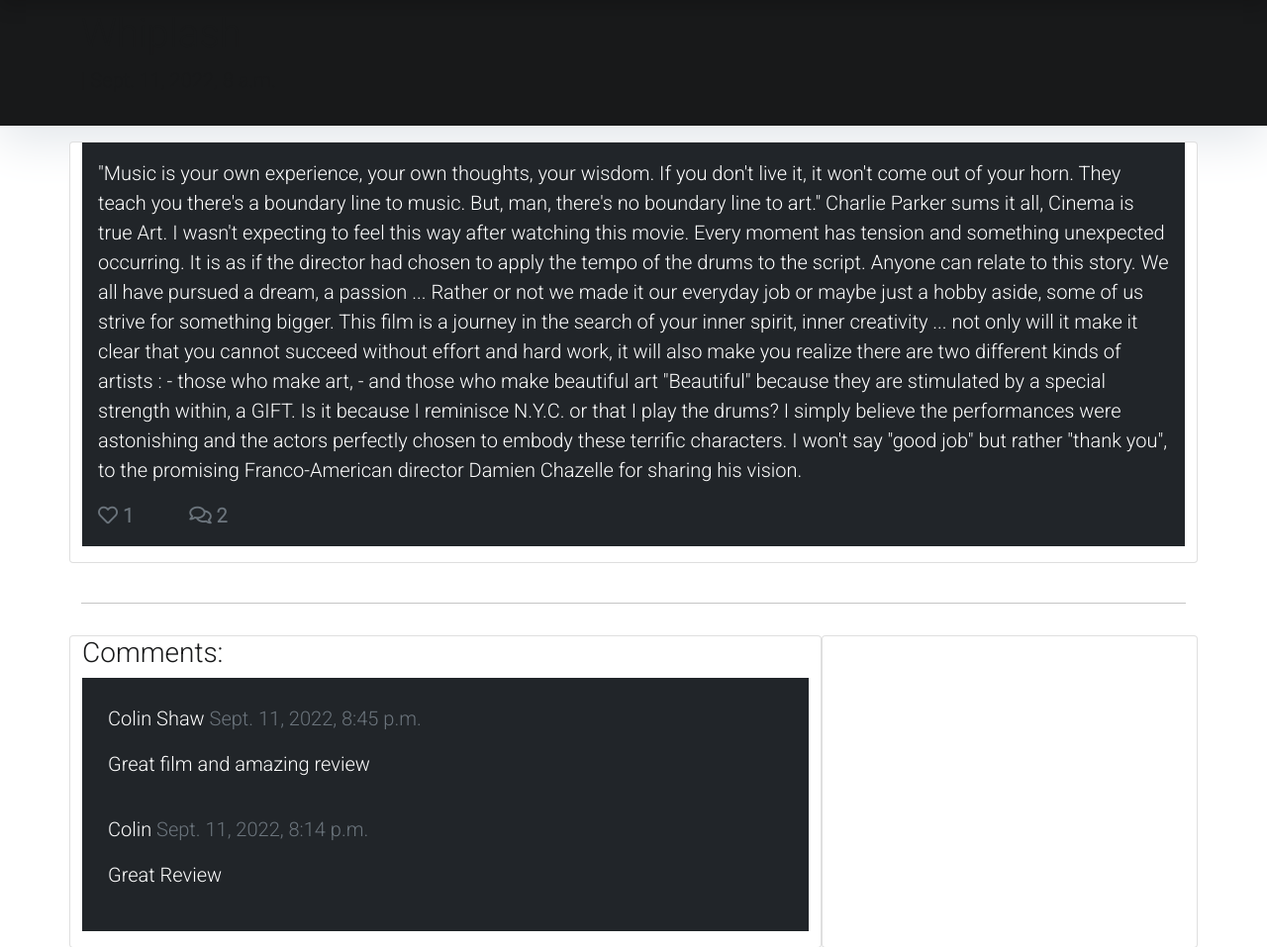
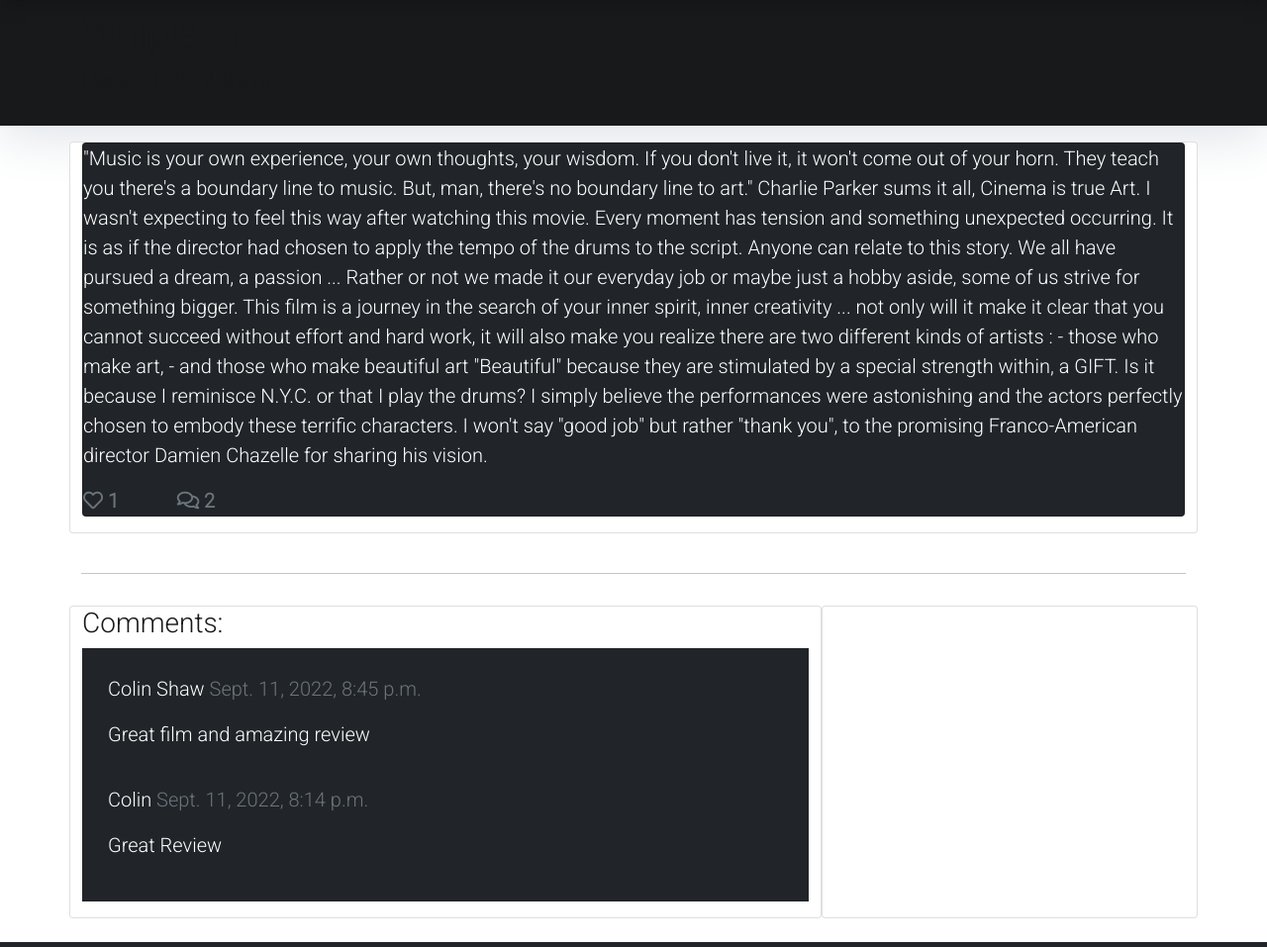
Before and after one commit to colinshaw1/portfolio-project-4, a Django app: a page that uses templates/details_post.html in a window 1280 px wide. Shown: the part 62-1019 px from the top of the page at 99% size. Run offline with Django 4.2, Linux system fonts and the light colour scheme; data comes from the database, SQL or seed files in the repository; some libraries are stand-ins or nearby versions.

Commit message:
Add card text colour and styling

```diff
--- a/templates/details_post.html
+++ b/templates/details_post.html
@@ -17,11 +17,11 @@
 
 <div class="container">
     <div class="row">
-        <div class="col card mb-4  mt-3 left  top">
-            <div class="card-body  bg-dark mb-3">
+        <div class="col card mb-4 mt-3 left top">
+            <div class="card text-white bg-dark mb-3">
                 <!-- The post content goes inside the card-text. -->
                 <!-- Use the | safe filter inside the template tags -->
-                <p class="card-text text-white">
+                <p class="card-text">
                     {{ post.content | safe }}
                 </p>
                 <div class="row">
```
